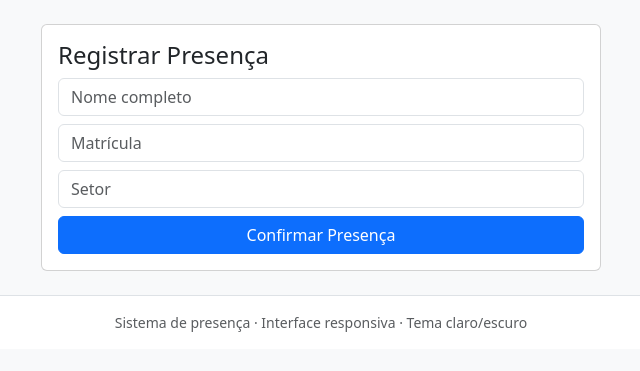
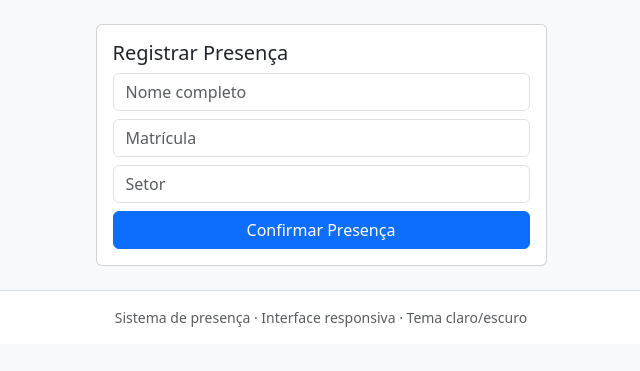
Before and after one commit to awerneck/lista_presenca, a Flask app: template templates/presenca.html in a window 1280 px wide. Shown: the part 56-427 px from the top of the page, without its empty margins (319-959 px from the left). Run offline with Flask 3, Linux system fonts and the light colour scheme; the template is opened without the code that fills it, so the values that code supplies are empty; parts of the project's set-up code (start-up, migrations or seed data) failed here and were passed over.

Commit message:
Update presenca.html

```diff
--- a/templates/presenca.html
+++ b/templates/presenca.html
@@ -1,26 +1,42 @@
 {% extends "base.html" %}
-{% block title %}Registrar{% endblock %}
+{% block title %}Registrar Presença{% endblock %}
 {% block content %}
-<div class="card mx-auto" style="max-width:560px">
+<div class="row justify-content-center">
+  <div class="col-12 col-md-7 col-lg-5">
+    <div class="card">
       <div class="card-body">
         {% if sucesso %}
-      <h4 class="card-title text-success">Presença confirmada</h4>
-      <p><strong>{{ nome }}</strong> — Matrícula: <strong>{{ matricula }}</strong></p>
+          <h2 class="h5 text-success" id="confirmTitle">Presença confirmada</h2>
+          <p id="confirmMsg"><strong>{{ nome }}</strong> — Matrícula: <strong>{{ matricula }}</strong></p>
           <p>Horário: <strong>{{ datahora }}</strong></p>
-      <p>Local aproximado: <strong>{{ local }}</strong> {% if pais %} - {{ pais }}{% endif %}</p>
-      <p><small>IP: {{ ip }}</small></p>
-      <a class="btn btn-secondary" href="/">Voltar</a>
+          <p>Local aproximado: <strong>{{ local }}</strong>{% if pais %} — {{ pais }}{% endif %}</p>
+          <p class="small text-muted">IP: {{ ip }}</p>
+          <a class="btn btn-secondary w-100" href="/">Voltar</a>
+
         {% else %}
-      <h4 class="card-title">Registrar Presença</h4>
-      {% if erro %}<div class="alert alert-danger">{{ erro }}</div>{% endif %}
-      <form method="POST">
+          <h2 class="h5">Registrar Presença</h2>
+          {% if erro %}<div class="alert alert-danger" role="alert">{{ erro }}</div>{% endif %}
+          <form method="POST" novalidate aria-labelledby="formTitle">
             <input type="hidden" name="token" value="{{ token }}">
-        <div class="mb-2"><input class="form-control" name="nome" placeholder="Nome completo" required></div>
-        <div class="mb-2"><input class="form-control" name="matricula" placeholder="Matrícula" required></div>
-        <div class="mb-2"><input class="form-control" name="setor" placeholder="Setor" required></div>
-        <div class="d-grid"><button class="btn btn-primary" type="submit">Confirmar Presença</button></div>
+            <div class="mb-2">
+              <label class="form-label visually-hidden" for="nome">Nome completo</label>
+              <input id="nome" class="form-control" name="nome" placeholder="Nome completo" required aria-required="true">
+            </div>
+            <div class="mb-2">
+              <label class="form-label visually-hidden" for="matricula">Matrícula</label>
+              <input id="matricula" class="form-control" name="matricula" placeholder="Matrícula" required aria-required="true">
+            </div>
+            <div class="mb-2">
+              <label class="form-label visually-hidden" for="setor">Setor</label>
+              <input id="setor" class="form-control" name="setor" placeholder="Setor" required aria-required="true">
+            </div>
+            <div class="d-grid">
+              <button class="btn btn-primary" type="submit" id="submitBtn">Confirmar Presença</button>
+            </div>
           </form>
         {% endif %}
       </div>
     </div>
+  </div>
+</div>
 {% endblock %}
```
Lines whose indentation alone changed are shown as unchanged.
